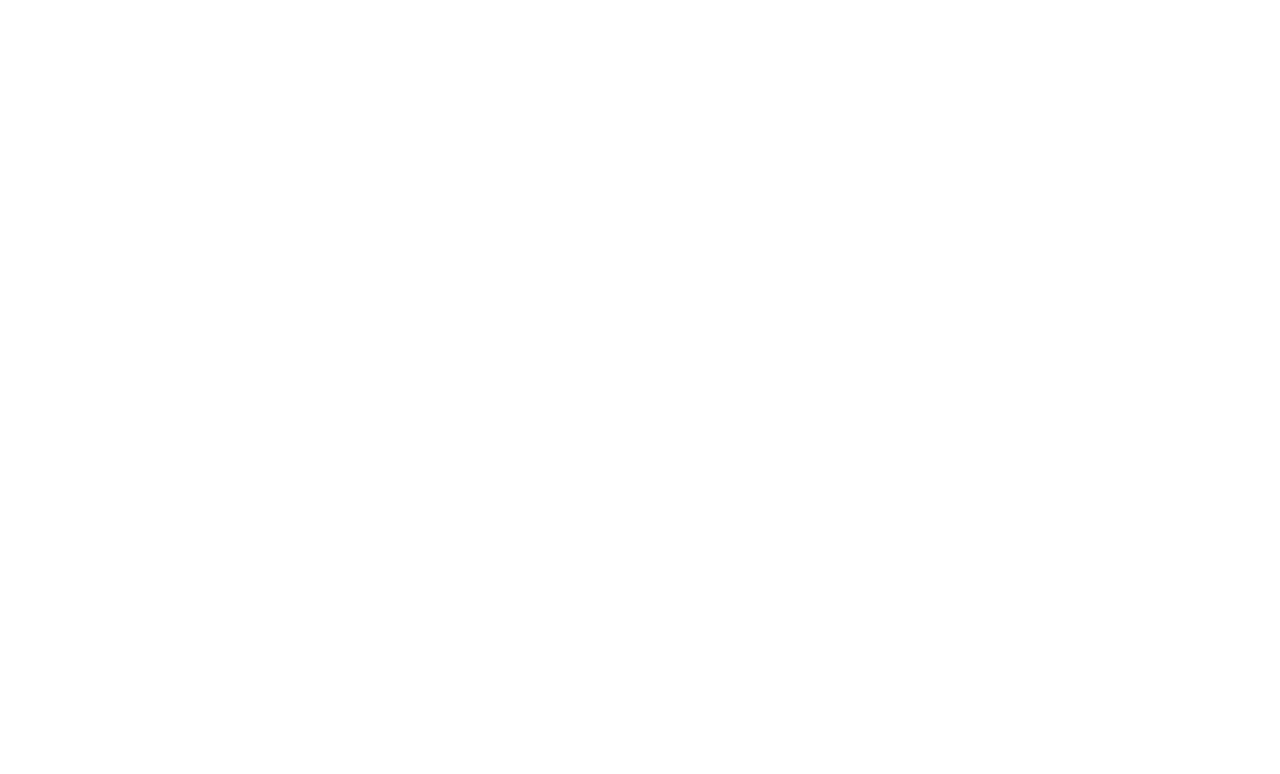
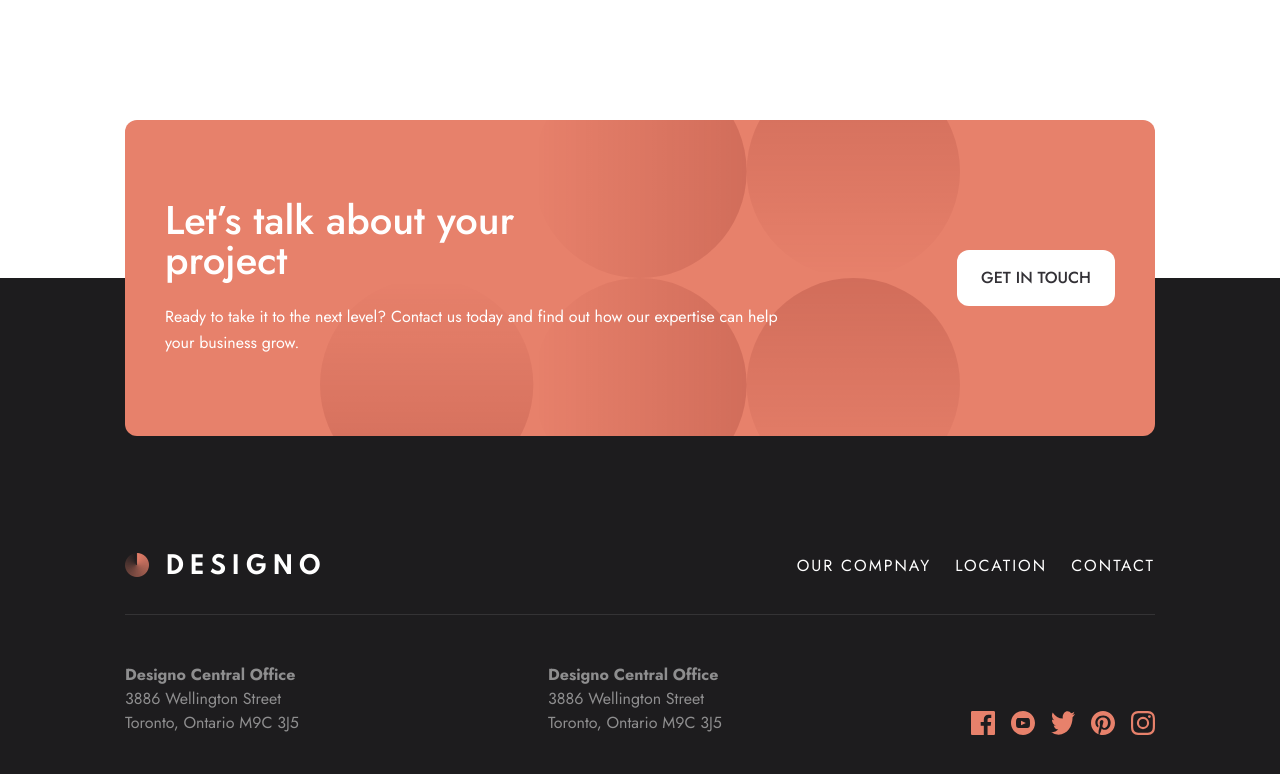
Before and after one commit to EshrakRahman/designo-multi-page-website, a React (Vite) app: page /about in a window 1280 px wide. Shown: the part 2349-3123 px from the top of the page. Before the commit the page ends 2347 px from the top, so only its background shows below. Built offline with nearby package versions, Linux system fonts and the light colour scheme.

Commit message:
about page done

```diff
--- a/src/components/about/RealDeal.jsx
+++ b/src/components/about/RealDeal.jsx
@@ -8,7 +8,7 @@
 
 export default function RealDealSection() {
   return (
-    <>
+    <div className="mb-70">
       <TwoSection
         title="The real deal"
         paragraphs={[
@@ -27,6 +27,6 @@
         bgColor="bg-[#FDF3F0]"
         reverse={true}
       />
-    </>
+    </div>
   );
 }
--- a/src/pages/AboutUs.jsx
+++ b/src/pages/AboutUs.jsx
@@ -5,6 +5,7 @@
   AboutTalent,
   LocationPhotoCard,
   RealDealSection,
+  Footer,
 } from "@/components";
 
 export default function AboutUs() {
@@ -18,6 +19,7 @@
       <AboutTalent />
       <LocationPhotoCard />
       <RealDealSection />
+      <Footer />
     </>
   );
 }
```
